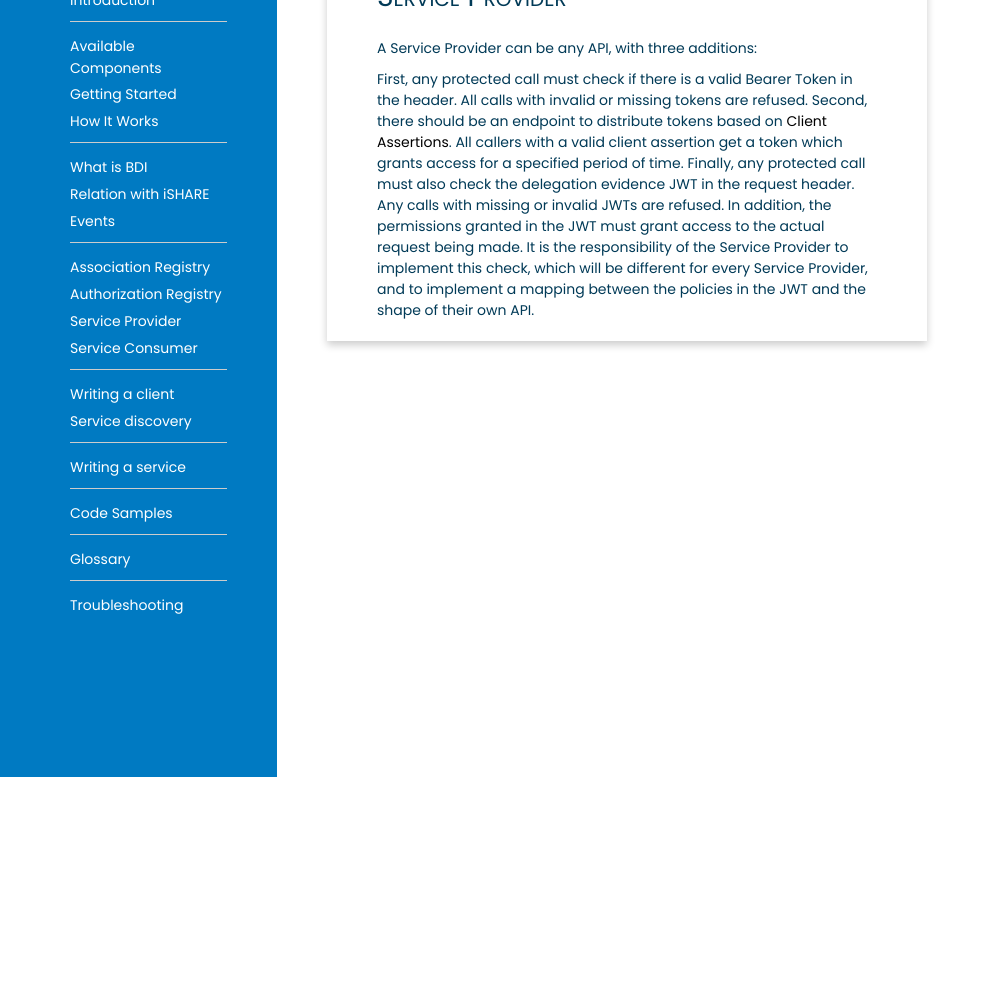
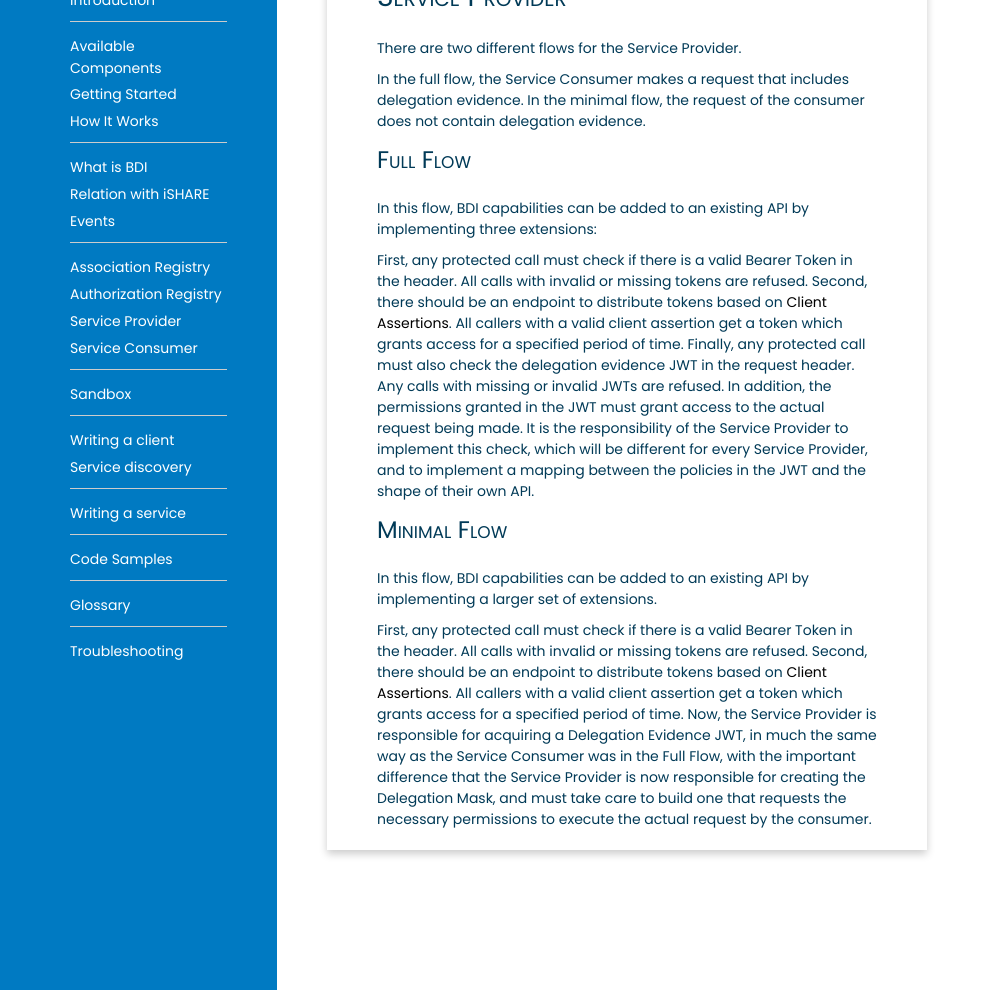
Before and after one commit to jomco/pages-test, a Jekyll site: the page built from service-provider.md, in a window 1280 px wide and 1193 px high. Shown: the part 203-1193 px from the top of the window, without its empty margins (0-993 px from the left). Built offline with Jekyll 4.4.1, drawn with Linux system fonts in a browser that asks for light colours; our own code applies the rules of GitHub Pages for plain Markdown files.

Commit message:
Added sandbox page

```diff
--- a/service-provider.md
+++ b/service-provider.md
@@ -4,8 +4,22 @@ category: 4. Components
 order: 4
 ---
 
-A Service Provider can be any API, with three additions:
+There are two different flows for the Service Provider.
+
+In the full flow, the Service Consumer makes a request that includes delegation evidence. In the minimal flow, the request of the consumer does not contain delegation evidence.
+
+##### Full Flow
+
+In this flow, BDI capabilities can be added to an existing API by implementing three extensions:
 
 First, any protected call must check if there is a valid Bearer Token in the header. All calls with invalid or missing tokens are refused.
 Second, there should be an endpoint to distribute tokens based on [Client Assertions](glossary#client-assertion). All callers with a valid client assertion get a token which grants access for a specified period of time.
 Finally, any protected call must also check the delegation evidence JWT in the request header. Any calls with missing or invalid JWTs are refused. In addition, the permissions granted in the JWT must grant access to the actual request being made. It is the responsibility of the Service Provider to implement this check, which will be different for every Service Provider, and to implement a mapping between the policies in the JWT and the shape of their own API.
+
+##### Minimal Flow
+
+In this flow, BDI capabilities can be added to an existing API by implementing a larger set of extensions.
+
+First, any protected call must check if there is a valid Bearer Token in the header. All calls with invalid or missing tokens are refused.
+Second, there should be an endpoint to distribute tokens based on [Client Assertions](glossary#client-assertion). All callers with a valid client assertion get a token which grants access for a specified period of time.
+Now, the Service Provider is responsible for acquiring a Delegation Evidence JWT, in much the same way as the Service Consumer was in the Full Flow, with the important difference that the Service Provider is now responsible for creating the Delegation Mask, and must take care to build one that requests the necessary permissions to execute the actual request by the consumer.
```
Also changed, not shown: sandbox.md (added, +15 -0 lines).
